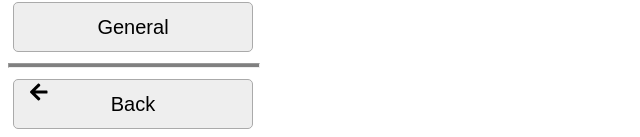
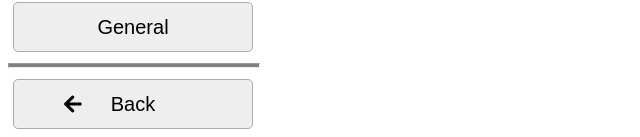
Before and after one commit to Kacper-Lubisz/TrayMaster, a React (Create React App) app: page /settings in a window 1280 px wide. Shown: the part 660-797 px from the top of the page, without its empty margins (0-640 px from the left). Built offline with nearby package versions, Linux system fonts and the light colour scheme.

Commit message:
Arrow in back button fixed

```diff
--- a/src/styles/settings.scss
+++ b/src/styles/settings.scss
@@ -23,6 +23,10 @@
   height: 300px;
   width: 250px;
 
+  button {
+    position: relative;
+  }
+
   .line {
     //line above 'back'
     background: gray;
@@ -30,12 +34,11 @@
     width: inherit;
   }
 
+  .back-btn {
+    //back button icon
+    position: absolute;
+    top: 50%;
+    transform: translate(0, -50%);
+    left: 50px;
+  }
 }
-
-.back-btn {
-  //back button icon
-  position: fixed;
-  top: 94%;
-  transform: translate(0, -50%);
-  left: 30px;
-}
```
